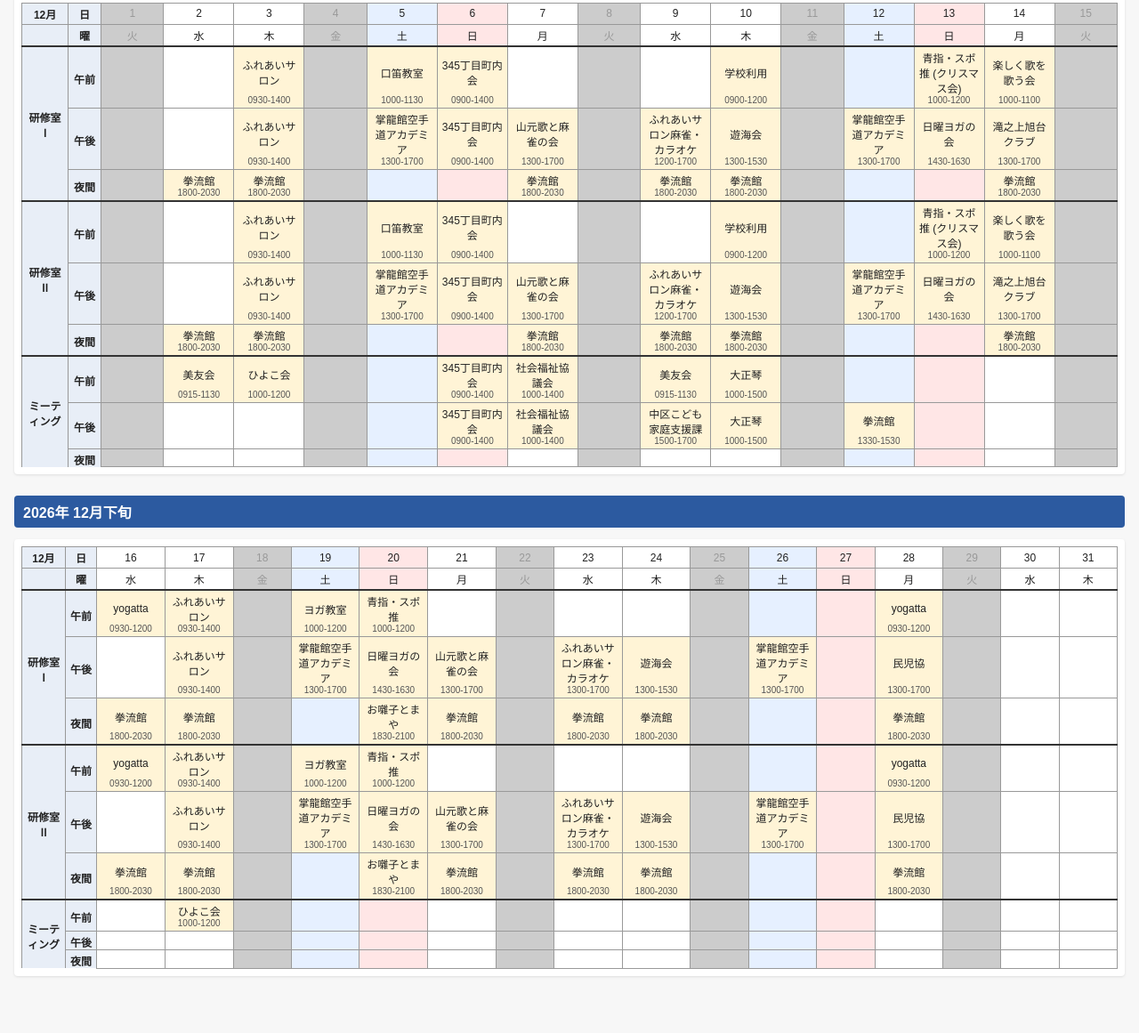
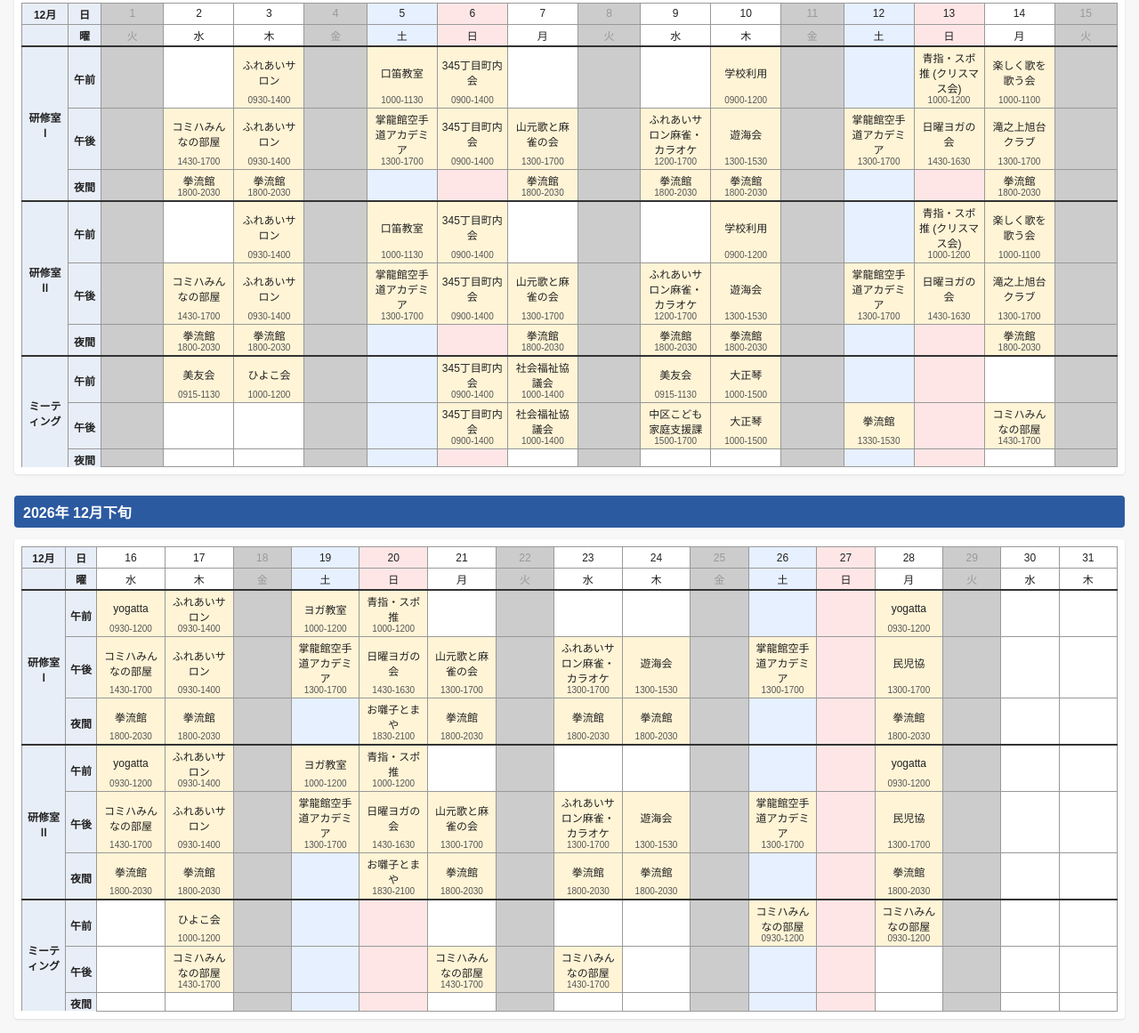
Before and after one commit to yamasho-ch/comihouse-booking, a plain HTML site: page index.html in a window 1280 px wide. Shown: the part 844-2005 px from the top of the page at 89% size. Before the commit the page ends 1957 px from the top, so only its background shows below. Drawn offline with Linux system fonts and the light colour scheme.

Commit message:
kuukijoukyou wo koushin

```diff
--- a/index.html
+++ b/index.html
@@ -31,11 +31,11 @@
 </head>
 <body>
 <h1>山元小学校コミュニティハウス 研修室 空き状況</h1>
-<div class="updated">最終更新: 2026年11月21日 09:03</div>
+<div class="updated">最終更新: 2026年11月25日 10:47</div>
 <div class="legend"><span style="background:#fff4d6;">使用中</span><span style="background:white;">空き</span><span style="background:#cccccc;">休館日（火・金）</span></div>
 <h2>2026年 11月下旬</h2>
 <div class="table-wrap"><table>
-<colgroup><col style="width:62px"><col style="width:42px"><col style="width:86px"><col style="width:86px"><col style="width:86px"><col style="width:86px"><col style="width:86px"><col style="width:86px"><col style="width:86px"><col style="width:86px"><col style="width:86px"><col style="width:86px"><col style="width:86px"><col style="width:86px"><col style="width:86px"><col style="width:86px"><col style="width:86px"></colgroup>
+<colgroup><col style="width:62px"><col style="width:42px"><col style="width:86px"><col style="width:86px"><col style="width:86px"><col style="width:86px"><col style="width:86px"><col style="width:86px"><col style="width:86px"><col style="width:86px"><col style="width:86px"><col style="width:86px"><col style="width:86px"><col style="width:86px"><col style="width:86px"><col style="width:86px"><col style="width:86px"><col style="width:86px"></colgroup>
 <tr>
 <td class="label">11月</td>
 <td class="label">日</td>
@@ -54,6 +54,7 @@
 <td class="sat">28</td>
 <td class="sun">29</td>
 <td>30</td>
+<td></td>
 </tr>
 <tr>
 <td class="label"></td>
@@ -73,6 +74,7 @@
 <td class="sat">土</td>
 <td class="sun">日</td>
 <td>月</td>
+<td></td>
 </tr>
 <tr class="name-row room-start">
 <td class="label room" rowspan="6">研修室Ⅰ</td>
@@ -92,6 +94,7 @@
 <td class="sat busy">掌龍館空手道アカデミア</td>
 <td class="sun"></td>
 <td class="busy">yogatta</td>
+<td></td>
 </tr>
 <tr class="time-row">
 <td class="time busy">0900-1200</td>
@@ -109,6 +112,7 @@
 <td class="sat time busy">0900-1200</td>
 <td class="sun"></td>
 <td class="time busy">0930-1200</td>
+<td></td>
 </tr>
 <tr class="name-row">
 <td class="label period" rowspan="2">午後</td>
@@ -127,6 +131,7 @@
 <td class="sat busy">紅茶講座</td>
 <td class="sun"></td>
 <td class="busy">月曜教室</td>
+<td></td>
 </tr>
 <tr class="time-row">
 <td class="time busy">1300-1700</td>
@@ -144,6 +149,7 @@
 <td class="sat time busy">1400-1500</td>
 <td class="sun"></td>
 <td class="time busy">1300-1700</td>
+<td></td>
 </tr>
 <tr class="name-row">
 <td class="label period" rowspan="2">夜間</td>
@@ -162,6 +168,7 @@
 <td class="sat"></td>
 <td class="sun busy">お囃子とまや</td>
 <td></td>
+<td></td>
 </tr>
 <tr class="time-row">
 <td></td>
@@ -178,6 +185,7 @@
 <td class="closed"></td>
 <td class="sat"></td>
 <td class="sun time busy">1830-2100</td>
+<td></td>
 <td></td>
 </tr>
 <tr class="name-row room-start">
@@ -198,6 +206,7 @@
 <td class="sat busy">掌龍館空手道アカデミア</td>
 <td class="sun"></td>
 <td class="busy">yogatta</td>
+<td></td>
 </tr>
 <tr class="time-row">
 <td class="time busy">0900-1200</td>
@@ -215,6 +224,7 @@
 <td class="sat time busy">0900-1200</td>
 <td class="sun"></td>
 <td class="time busy">0930-1200</td>
+<td></td>
 </tr>
 <tr class="name-row">
 <td class="label period" rowspan="2">午後</td>
@@ -233,6 +243,7 @@
 <td class="sat busy">紅茶講座</td>
 <td class="sun"></td>
 <td class="busy">月曜教室</td>
+<td></td>
 </tr>
 <tr class="time-row">
 <td class="time busy">1300-1700</td>
@@ -250,6 +261,7 @@
 <td class="sat time busy">1400-1500</td>
 <td class="sun"></td>
 <td class="time busy">1300-1700</td>
+<td></td>
 </tr>
 <tr class="name-row">
 <td class="label period" rowspan="2">夜間</td>
@@ -268,6 +280,7 @@
 <td class="sat"></td>
 <td class="sun busy">お囃子とまや</td>
 <td></td>
+<td></td>
 </tr>
 <tr class="time-row">
 <td></td>
@@ -284,6 +297,7 @@
 <td class="closed"></td>
 <td class="sat"></td>
 <td class="sun time busy">1830-2100</td>
+<td></td>
 <td></td>
 </tr>
 <tr class="name-row room-start">
@@ -304,6 +318,7 @@
 <td class="sat"></td>
 <td class="sun"></td>
 <td></td>
+<td></td>
 </tr>
 <tr class="time-row">
 <td></td>
@@ -320,6 +335,7 @@
 <td class="closed"></td>
 <td class="sat"></td>
 <td class="sun"></td>
+<td></td>
 <td></td>
 </tr>
 <tr class="name-row">
@@ -339,6 +355,7 @@
 <td class="sat"></td>
 <td class="sun"></td>
 <td></td>
+<td></td>
 </tr>
 <tr class="time-row">
 <td class="time busy">1400-1700</td>
@@ -355,6 +372,7 @@
 <td class="closed"></td>
 <td class="sat"></td>
 <td class="sun"></td>
+<td></td>
 <td></td>
 </tr>
 <tr class="name-row">
@@ -374,6 +392,7 @@
 <td class="sat"></td>
 <td class="sun"></td>
 <td></td>
+<td></td>
 </tr>
 <tr class="time-row">
 <td></td>
@@ -390,6 +409,7 @@
 <td class="closed"></td>
 <td class="sat"></td>
 <td class="sun"></td>
+<td></td>
 <td></td>
 </tr>
 </table></div>
@@ -473,7 +493,7 @@
 <tr class="name-row">
 <td class="label period" rowspan="2">午後</td>
 <td class="closed"></td>
-<td></td>
+<td class="busy">コミハみんなの部屋</td>
 <td class="busy">ふれあいサロン</td>
 <td class="closed"></td>
 <td class="sat busy">掌龍館空手道アカデミア</td>
@@ -490,7 +510,7 @@
 </tr>
 <tr class="time-row">
 <td class="closed"></td>
-<td></td>
+<td class="time busy">1430-1700</td>
 <td class="time busy">0930-1400</td>
 <td class="closed"></td>
 <td class="sat time busy">1300-1700</td>
@@ -579,7 +599,7 @@
 <tr class="name-row">
 <td class="label period" rowspan="2">午後</td>
 <td class="closed"></td>
-<td></td>
+<td class="busy">コミハみんなの部屋</td>
 <td class="busy">ふれあいサロン</td>
 <td class="closed"></td>
 <td class="sat busy">掌龍館空手道アカデミア</td>
@@ -596,7 +616,7 @@
 </tr>
 <tr class="time-row">
 <td class="closed"></td>
-<td></td>
+<td class="time busy">1430-1700</td>
 <td class="time busy">0930-1400</td>
 <td class="closed"></td>
 <td class="sat time busy">1300-1700</td>
@@ -697,7 +717,7 @@
 <td class="closed"></td>
 <td class="sat busy">拳流館</td>
 <td class="sun"></td>
-<td></td>
+<td class="busy">コミハみんなの部屋</td>
 <td class="closed"></td>
 </tr>
 <tr class="time-row">
@@ -714,7 +734,7 @@
 <td class="closed"></td>
 <td class="sat time busy">1330-1530</td>
 <td class="sun"></td>
-<td></td>
+<td class="time busy">1430-1700</td>
 <td class="closed"></td>
 </tr>
 <tr class="name-row">
@@ -836,7 +856,7 @@
 </tr>
 <tr class="name-row">
 <td class="label period" rowspan="2">午後</td>
-<td></td>
+<td class="busy">コミハみんなの部屋</td>
 <td class="busy">ふれあいサロン</td>
 <td class="closed"></td>
 <td class="sat busy">掌龍館空手道アカデミア</td>
@@ -854,7 +874,7 @@
 <td></td>
 </tr>
 <tr class="time-row">
-<td></td>
+<td class="time busy">1430-1700</td>
 <td class="time busy">0930-1400</td>
 <td class="closed"></td>
 <td class="sat time busy">1300-1700</td>
@@ -948,7 +968,7 @@
 </tr>
 <tr class="name-row">
 <td class="label period" rowspan="2">午後</td>
-<td></td>
+<td class="busy">コミハみんなの部屋</td>
 <td class="busy">ふれあいサロン</td>
 <td class="closed"></td>
 <td class="sat busy">掌龍館空手道アカデミア</td>
@@ -966,7 +986,7 @@
 <td></td>
 </tr>
 <tr class="time-row">
-<td></td>
+<td class="time busy">1430-1700</td>
 <td class="time busy">0930-1400</td>
 <td class="closed"></td>
 <td class="sat time busy">1300-1700</td>
@@ -1033,9 +1053,9 @@
 <td></td>
 <td></td>
 <td class="closed"></td>
-<td class="sat"></td>
+<td class="sat busy">コミハみんなの部屋</td>
 <td class="sun"></td>
-<td></td>
+<td class="busy">コミハみんなの部屋</td>
 <td class="closed"></td>
 <td></td>
 <td></td>
@@ -1051,9 +1071,9 @@
 <td></td>
 <td></td>
 <td class="closed"></td>
-<td class="sat"></td>
+<td class="sat time busy">0930-1200</td>
 <td class="sun"></td>
-<td></td>
+<td class="time busy">0930-1200</td>
 <td class="closed"></td>
 <td></td>
 <td></td>
@@ -1061,13 +1081,13 @@
 <tr class="name-row">
 <td class="label period" rowspan="2">午後</td>
 <td></td>
-<td></td>
+<td class="busy">コミハみんなの部屋</td>
 <td class="closed"></td>
 <td class="sat"></td>
 <td class="sun"></td>
-<td></td>
+<td class="busy">コミハみんなの部屋</td>
 <td class="closed"></td>
-<td></td>
+<td class="busy">コミハみんなの部屋</td>
 <td></td>
 <td class="closed"></td>
 <td class="sat"></td>
@@ -1079,13 +1099,13 @@
 </tr>
 <tr class="time-row">
 <td></td>
-<td></td>
+<td class="time busy">1430-1700</td>
 <td class="closed"></td>
 <td class="sat"></td>
 <td class="sun"></td>
-<td></td>
+<td class="time busy">1430-1700</td>
 <td class="closed"></td>
-<td></td>
+<td class="time busy">1430-1700</td>
 <td></td>
 <td class="closed"></td>
 <td class="sat"></td>
```
